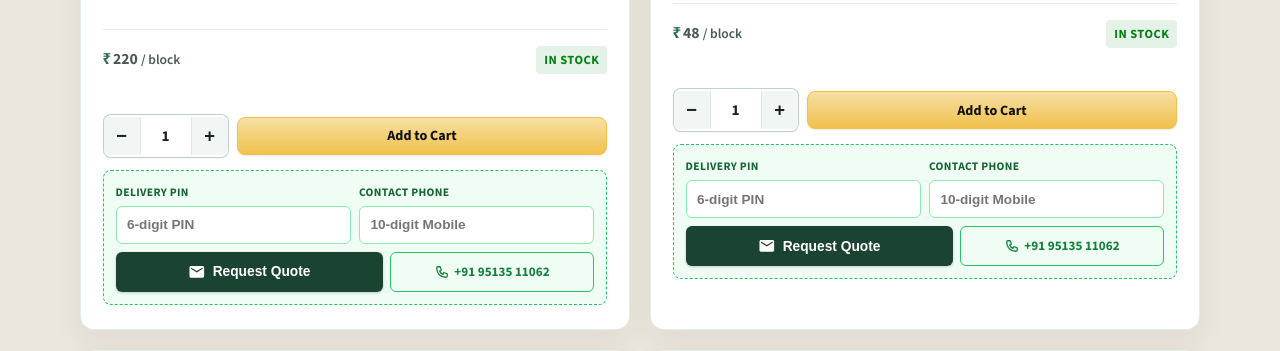
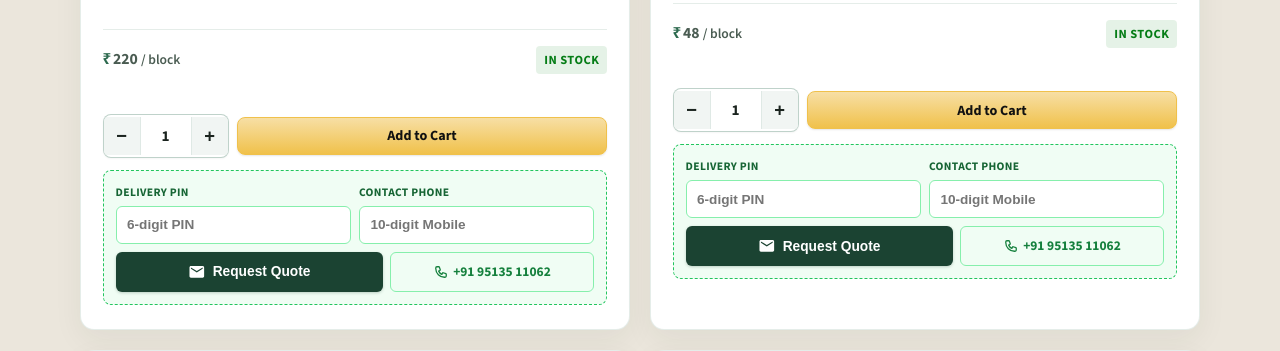
Before and after one commit to reddyharsha759-ship-it/Maahienterprises, a website: page index.html in a window 1280 px wide. Shown: the part 3142-3493 px from the top of the page. Drawn offline with nearby package versions, Linux system fonts and the light colour scheme; no server answers.

Commit message:
Convert contact number next to quote button to a static informational badge

```diff
--- a/main.js
+++ b/main.js
@@ -1971,12 +1971,12 @@
         '      </svg>' +
         '      <span>Request Quote</span>' +
         '    </button>' +
-        '    <a href="tel:+919513511062" class="btn-quote-call" title="Call or WhatsApp Direct Support: +91 95135 11062">' +
+        '    <div class="quote-phone-badge" aria-label="Support Contact Number">' +
         '      <svg viewBox="0 0 24 24" width="14" height="14" fill="none" stroke="currentColor" stroke-width="2.2">' +
         '        <path stroke-linecap="round" stroke-linejoin="round" d="M3 5a2 2 0 012-2h3.28a1 1 0 01.948.684l1.498 4.493a1 1 0 01-.502 1.21l-2.257 1.13a11.042 11.042 0 005.516 5.516l1.13-2.257a1 1 0 011.21-.502l4.493 1.498a1 1 0 01.684.949V19a2 2 0 01-2 2h-1C9.716 21 3 14.284 3 6V5z"/>' +
         '      </svg>' +
         '      <span>+91 95135 11062</span>' +
-        '    </a>' +
+        '    </div>' +
         '  </div>' +
         '  <div class="quote-feedback" style="display: none;"></div>' +
         '</div>';
--- a/styles.css
+++ b/styles.css
@@ -967,30 +967,23 @@ a:hover {
   color: #ffffff;
 }
 
-.btn-quote-call {
+.quote-phone-badge {
   flex: 1;
   min-height: 40px;
   background: #f0fdf4;
   color: #15803d;
-  border: 1.5px solid #22c55e;
+  border: 1.5px solid #86efac;
   border-radius: 6px;
-  font-size: 0.82rem;
+  font-size: 0.84rem;
   font-weight: 700;
   display: inline-flex;
   align-items: center;
   justify-content: center;
   gap: 0.35rem;
-  text-decoration: none;
   padding: 0.45rem 0.6rem;
   white-space: nowrap;
-  transition: all 0.2s ease;
   box-sizing: border-box;
-}
-
-.btn-quote-call:hover {
-  background: #22c55e;
-  color: #ffffff;
-  border-color: #22c55e;
+  user-select: text;
 }
 
 .quote-feedback {
@@ -2829,7 +2822,7 @@ html, body {
 
   .btn-bulk-quote,
   .btn-whatsapp-quote,
-  .btn-quote-call {
+  .quote-phone-badge {
     height: 44px;
     min-height: 44px;
     font-size: 0.86rem;
```
